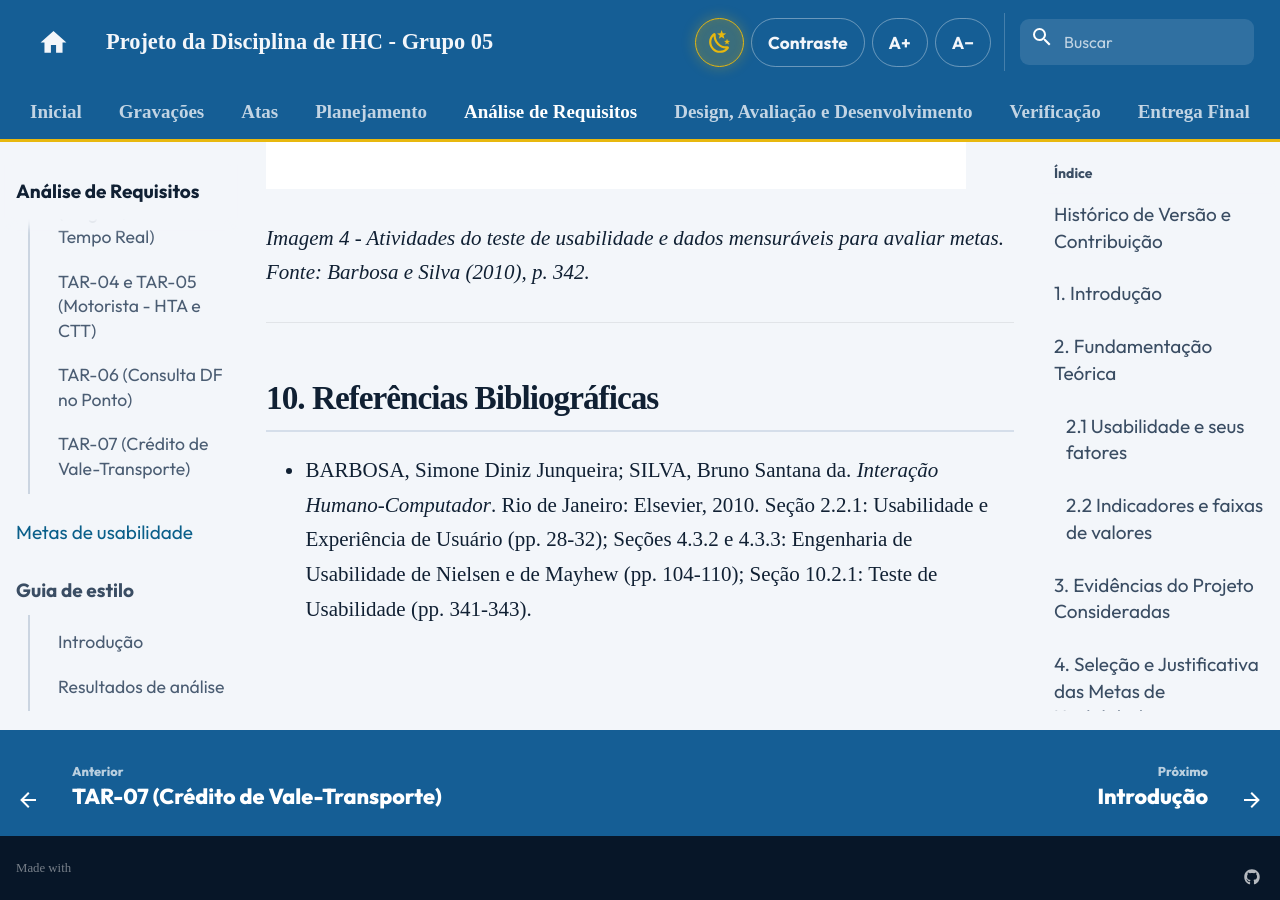
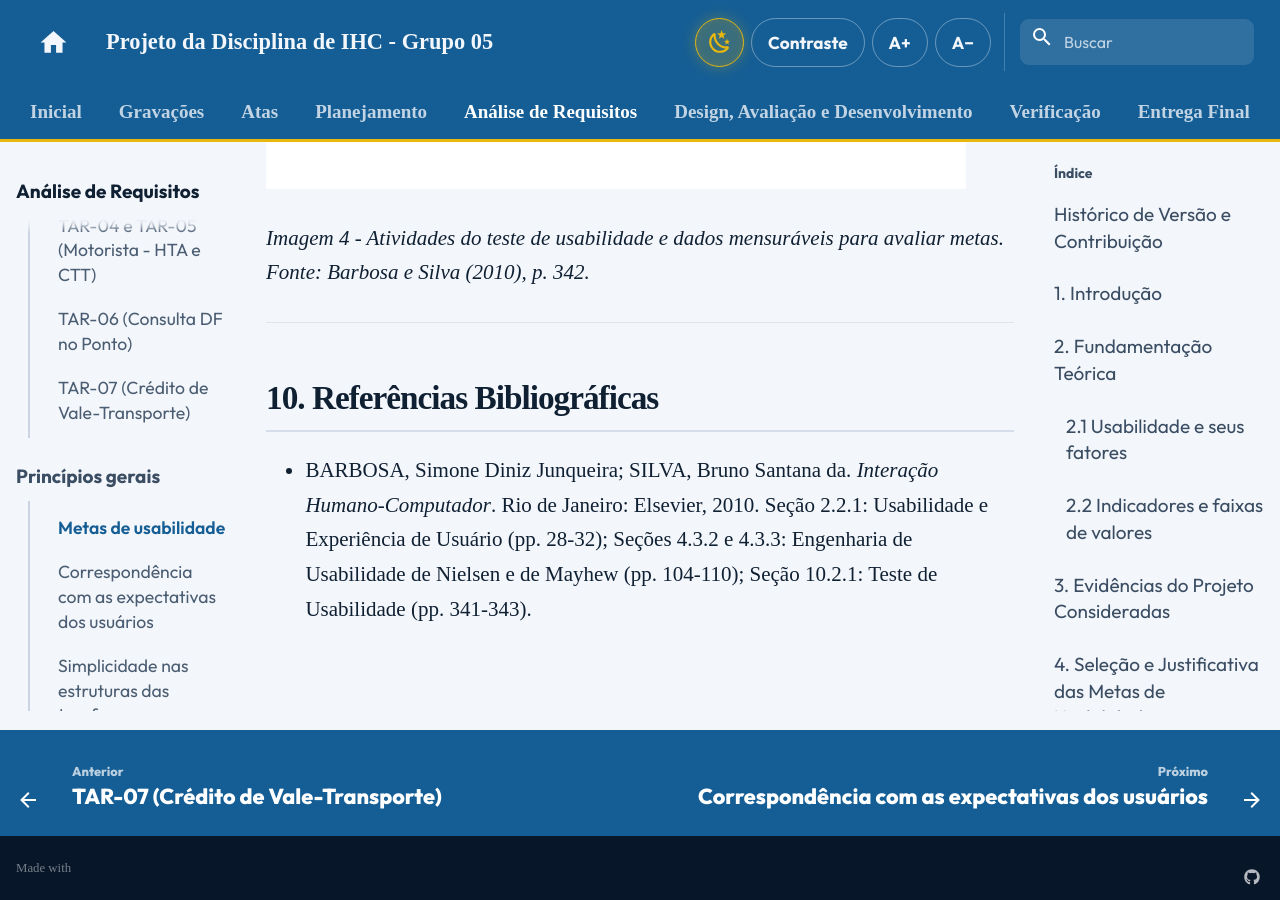
Before and after one commit to Interacao-Humano-Computador/2026.2-Grupo05, an MkDocs documentation site: the page built from docs/analise-de-requisitos/principios-gerais/metas-de-usabilidade.md, in a window 1280 px wide and 900 px high, scrolled down 15527 px. Built offline with MkDocs 1.6.1 and Material for MkDocs 9.7.7, drawn with Linux system fonts in a browser that asks for light colours; comment, search, counter and statistics services are not loaded.

Commit message:
consertando erros

```diff
--- a/docs/analise-de-requisitos/metas-de-usabilidade.md
+++ b/docs/analise-de-requisitos/principios-gerais/metas-de-usabilidade.md
@@ -60,12 +60,12 @@
 
 A aplicação dos fatores apresentados no livro ao caso da SEMOB-DF considerou os seguintes artefatos:
 
-- os [Perfis de Usuário](perfis-de-usuario/index.md), que caracterizam passageiros, profissionais técnicos e motoristas, bem como seus contextos de acesso e conhecimento do domínio;
-- as [Personas](personas/index.md), que registram objetivos, habilidades, tarefas, necessidades e expectativas;
-- os [Cenários](cenarios/index.md), que descrevem situações de uso, problemas e consequências enfrentadas pelos usuários;
-- as [Análises de Tarefas](analise-de-tarefas/index.md), que decompõem os objetivos e os fluxos de interação investigados;
-- o [Brainstorming de Necessidades e Desejos](brainstorm.md), que registra as prioridades manifestadas pelos participantes;
-- as inspeções dos [Princípios Gerais](principios-gerais/correspondencia-com-as-expectativas-dos-usuarios.md), que relacionam problemas do portal às diretrizes de design de IHC.
+- os [Perfis de Usuário](../perfis-de-usuario/index.md), que caracterizam passageiros, profissionais técnicos e motoristas, bem como seus contextos de acesso e conhecimento do domínio;
+- as [Personas](../personas/index.md), que registram objetivos, habilidades, tarefas, necessidades e expectativas;
+- os [Cenários](../cenarios/index.md), que descrevem situações de uso, problemas e consequências enfrentadas pelos usuários;
+- as [Análises de Tarefas](../analise-de-tarefas/index.md), que decompõem os objetivos e os fluxos de interação investigados;
+- o [Brainstorming de Necessidades e Desejos](../brainstorm.md), que registra as prioridades manifestadas pelos participantes;
+- as inspeções dos [Princípios Gerais](correspondencia-com-as-expectativas-dos-usuarios.md), que relacionam problemas do portal às diretrizes de design de IHC.
 
 A fundamentação dos fatores permanece a apresentada pelo livro. As relações estabelecidas a seguir com linhas, horários, itinerários, benefícios e atendimento correspondem à aplicação analítica realizada pela equipe para o domínio da SEMOB-DF.
 
@@ -180,11 +180,11 @@
 
 | Tarefa documentada | Metas diretamente relacionadas |
 | --- | --- |
-| [TAR-01 - Alerta inteligente de saída](analise-de-tarefas/tar-01-alerta-saida.md) | Eficácia, eficiência, segurança e satisfação. |
-| [TAR-02 - Pré-agendamento no Programa DF Acessível](analise-de-tarefas/tar-02-df-acessivel.md) | Eficácia, facilidade de aprendizado, segurança e satisfação. |
-| [TAR-03 - Planejamento de rota por origem e destino](analise-de-tarefas/tar-03-planejamento-rota.md) | Eficácia, eficiência, facilidade de aprendizado e satisfação. |
-| [TAR-06 - Consulta de ônibus em tempo real](analise-de-tarefas/tar-06-df-no-ponto.md) | Eficácia, eficiência, facilidade de recordação e satisfação. |
-| [TAR-07 - Resolver indisponibilidade de crédito de Vale-Transporte](analise-de-tarefas/tar-07-credito-vale-transporte.md) | Eficácia, facilidade de aprendizado, segurança e satisfação. |
+| [TAR-01 - Alerta inteligente de saída](../analise-de-tarefas/tar-01-alerta-saida.md) | Eficácia, eficiência, segurança e satisfação. |
+| [TAR-02 - Pré-agendamento no Programa DF Acessível](../analise-de-tarefas/tar-02-df-acessivel.md) | Eficácia, facilidade de aprendizado, segurança e satisfação. |
+| [TAR-03 - Planejamento de rota por origem e destino](../analise-de-tarefas/tar-03-planejamento-rota.md) | Eficácia, eficiência, facilidade de aprendizado e satisfação. |
+| [TAR-06 - Consulta de ônibus em tempo real](../analise-de-tarefas/tar-06-df-no-ponto.md) | Eficácia, eficiência, facilidade de recordação e satisfação. |
+| [TAR-07 - Resolver indisponibilidade de crédito de Vale-Transporte](../analise-de-tarefas/tar-07-credito-vale-transporte.md) | Eficácia, facilidade de aprendizado, segurança e satisfação. |
 
 Essa relação orienta quais fatores observar em cada tarefa, mas não substitui a preparação da avaliação com representantes dos usuários.
 
@@ -214,19 +214,19 @@
 
 ## 9. Fotos de Referência
 
-![Fatores de usabilidade apresentados no livro](../assets/prints_referencias/referencia-metas-usabilidade-fatores.png){ width="700" }
+![Fatores de usabilidade apresentados no livro](../../assets/prints_referencias/referencia-metas-usabilidade-fatores.png){ width="700" }
 
 *Imagem 1 - Eficácia, eficiência, satisfação e fatores de usabilidade apresentados por Nielsen. Fonte: Barbosa e Silva (2010), p. 29.*
 
-![Fundamentação para definição das metas de usabilidade](../assets/prints_referencias/referencia-metas-usabilidade-fundamentacao.png){ width="700" }
+![Fundamentação para definição das metas de usabilidade](../../assets/prints_referencias/referencia-metas-usabilidade-fundamentacao.png){ width="700" }
 
 *Imagem 2 - Contexto da Engenharia de Usabilidade de Nielsen e início da definição das metas de usabilidade. Fonte: Barbosa e Silva (2010), p. 105.*
 
-![Definição, indicadores e faixas das metas de usabilidade](../assets/prints_referencias/referencia-metas-usabilidade-definicao.png){ width="700" }
+![Definição, indicadores e faixas das metas de usabilidade](../../assets/prints_referencias/referencia-metas-usabilidade-definicao.png){ width="700" }
 
 *Imagem 3 - Continuação da definição, Exemplo 4.1 e Figura 4.6 sobre indicadores e faixas. Fonte: Barbosa e Silva (2010), p. 106.*
 
-![Indicadores e atividades do teste de usabilidade](../assets/prints_referencias/referencia-metas-usabilidade-avaliacao.png){ width="700" }
+![Indicadores e atividades do teste de usabilidade](../../assets/prints_referencias/referencia-metas-usabilidade-avaliacao.png){ width="700" }
 
 *Imagem 4 - Atividades do teste de usabilidade e dados mensuráveis para avaliar metas. Fonte: Barbosa e Silva (2010), p. 342.*
 
--- a/mkdocs.yml
+++ b/mkdocs.yml
@@ -153,13 +153,8 @@
       - TAR-04 e TAR-05 (Motorista - HTA e CTT): analise-de-requisitos/analise-de-tarefas/analise-hta-ctt-motorista.md
       - TAR-06 (Consulta DF no Ponto): analise-de-requisitos/analise-de-tarefas/tar-06-df-no-ponto.md
       - TAR-07 (Crédito de Vale-Transporte): analise-de-requisitos/analise-de-tarefas/tar-07-credito-vale-transporte.md
-    - Metas de usabilidade: analise-de-requisitos/metas-de-usabilidade.md
-    - Guia de estilo:
-      - Introdução: analise-de-requisitos/guia-de-estilo/introducao.md
-      - Resultados de análise: analise-de-requisitos/guia-de-estilo/resultados-de-analise.md
-      - Elementos de ação: analise-de-requisitos/guia-de-estilo/elementos-de-acao.md
-      - Vocabulário e padrões: analise-de-requisitos/guia-de-estilo/vocabulario-e-padroes.md
     - Princípios gerais:
+      - Metas de usabilidade: analise-de-requisitos/principios-gerais/metas-de-usabilidade.md
       - Correspondência com as expectativas dos usuários: analise-de-requisitos/principios-gerais/correspondencia-com-as-expectativas-dos-usuarios.md
       - Simplicidade nas estruturas das tarefas: analise-de-requisitos/principios-gerais/simplicidade-nas-estruturas-das-tarefas.md
       - Equilíbrio entre controle e liberdade: analise-de-requisitos/principios-gerais/equilibrio-controle-liberdade.md
@@ -169,6 +164,12 @@
       - Visibilidade e reconhecimento: analise-de-requisitos/principios-gerais/visibilidade-e-reconhecimento.md
       - Conteúdo relevante e expressão adequada: analise-de-requisitos/principios-gerais/conteudo-relevante-e-expressao-adequada.md
       - Projeto para Erros: analise-de-requisitos/principios-gerais/projeto-para-erros.md
+    - Guia de estilo:
+      - Introdução: analise-de-requisitos/guia-de-estilo/introducao.md
+      - Resultados de análise: analise-de-requisitos/guia-de-estilo/resultados-de-analise.md
+      - Elementos de interação: analise-de-requisitos/guia-de-estilo/elementos-de-interacao.md
+      - Elementos de ação: analise-de-requisitos/guia-de-estilo/elementos-de-acao.md
+      - Vocabulário e padrões: analise-de-requisitos/guia-de-estilo/vocabulario-e-padroes.md
 
   - Design, Avaliação e Desenvolvimento: design-avaliacao-desenvolvimento/index.md
 
```
Also changed, not shown: docs/analise-de-requisitos/principios-gerais/visibilidade-e-reconhecimento.md (+3 -3 lines), docs/contribuicoes/index.md (+1 -1 lines).
